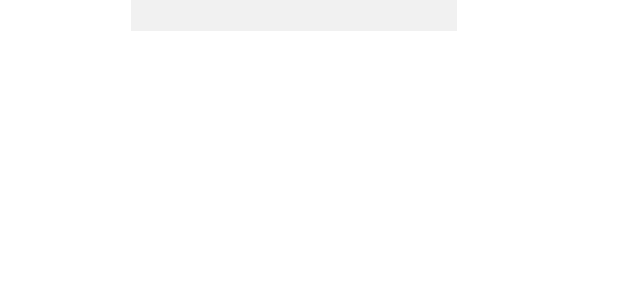
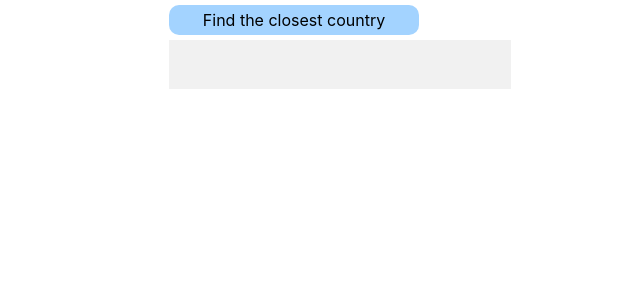
Before and after one commit to hermesespinola/country-search, a React (Create React App) app in the folder client/: page / in a window 1280 px wide. Shown: the top 300 px of the page, without its empty margins (346-986 px from the left). Built offline with nearby package versions, Linux system fonts and the light colour scheme.

Commit message:
Autocomplete styles

```diff
--- a/client/src/App.css
+++ b/client/src/App.css
@@ -1,3 +1,7 @@
 .App {
   text-align: center;
+  max-width: 250px;
+  display: flex;
+  flex-direction: column;
+  margin: auto;
 }
--- a/client/src/App.js
+++ b/client/src/App.js
@@ -1,6 +1,8 @@
 import React from 'react';
+
+import Label from './components/presentational/Label';
+import CountryAutocomplete from './components/container/CountryAutocomplete';
 import './App.css';
-import CountryAutocomplete from './components/container/CountryAutocomplete';
 
 function App() {
   return (
--- a/client/src/components/container/CountryAutocomplete.js
+++ b/client/src/components/container/CountryAutocomplete.js
@@ -9,11 +9,8 @@ const CountryAutocomplete = () => {
     const [countries, setCountries] = useState([]);
 
     useEffect(() => {
-        console.log(debouncedQuery);
         if (!debouncedQuery) {
-            if (countries.length > 0) {
-                setCountries([]);
-            }
+            setCountries([]);
             return;
         }
 
@@ -26,13 +23,14 @@ const CountryAutocomplete = () => {
 
     return (
         <Autocomplete
+            label="Find the closest country"
             value={query}
             onChange={(event) => {
                 setQuery(event.target.value);
             }}
         >
-            {countries.map(country => (
-                <AutocompleteItem key={country.postal}>{country.name}</AutocompleteItem>
+            {countries.map(({ postal, name }) => (
+                <AutocompleteItem key={`${postal}-${name}`}>{name}</AutocompleteItem>
             ))}
         </Autocomplete>
     );
--- a/client/src/components/presentational/Autocomplete/Autocomplete.css
+++ b/client/src/components/presentational/Autocomplete/Autocomplete.css
@@ -1,9 +1,11 @@
 .autocomplete-container {
+    position: relative;
     display: inline-block;
 }
 
-.autocomplete {
+.autocomplete-input {
     background-color: #f1f1f1;
     border: none;
     font-size: 25px;
+    padding: 10px;
 }
--- a/client/src/components/presentational/Autocomplete/Autocomplete.js
+++ b/client/src/components/presentational/Autocomplete/Autocomplete.js
@@ -1,12 +1,14 @@
 import React from 'react';
 
 import ResultList from './ResultList';
+import Label from '../Label';
 import './Autocomplete.css';
 
-const Autocomplete = ({ children, value, onChange }) => (
+const Autocomplete = ({ children, label, value, onChange }) => (
     <div className="autocomplete-container">
+        <Label color="#a3d3ff">Find the closest country</Label>
         <input
-            className="autocomplete"
+            className="autocomplete-input"
             value={value}
             onChange={onChange}
         />
--- a/client/src/components/presentational/Autocomplete/AutocompleteItem.css
+++ b/client/src/components/presentational/Autocomplete/AutocompleteItem.css
@@ -1,6 +1,14 @@
 .autocomplete-item {
     border: 1px solid lightgray;
     border-top: none;
+    cursor: pointer;
     text-align: left;
     padding: 10px;
+    z-index: 999;
+    width: 100%;
+    background-color: white;
 }
+
+.autocomplete-item:hover {
+    background-color: gray;
+}
--- a/client/src/components/presentational/Autocomplete/ResultList.css
+++ b/client/src/components/presentational/Autocomplete/ResultList.css
@@ -1,3 +1,7 @@
 .result-list {
-
+    position: absolute;
+    z-index: 99;
+    top: 100%;
+    left: 0;
+    right: 0;
 }
--- /dev/null
+++ b/client/src/components/presentational/Label/Label.css
@@ -0,0 +1,5 @@
+.label-container {
+    padding: 5px;
+    border-radius: 10px;
+    margin: 5px auto;
+}
--- /dev/null
+++ b/client/src/components/presentational/Label/Label.js
@@ -0,0 +1,11 @@
+import React from 'react';
+
+import './Label.css';
+
+const Label = ({ color, children }) => (
+    <div className="label-container" style={{ backgroundColor: color }}>
+        <label>{children}</label>
+    </div>
+);
+
+export default Label;
--- /dev/null
+++ b/client/src/components/presentational/Label/index.js
@@ -0,0 +1 @@
+export { default } from './Label';
```
Also changed, not shown: 1 other file (tests, documents, lock files or other folders).
